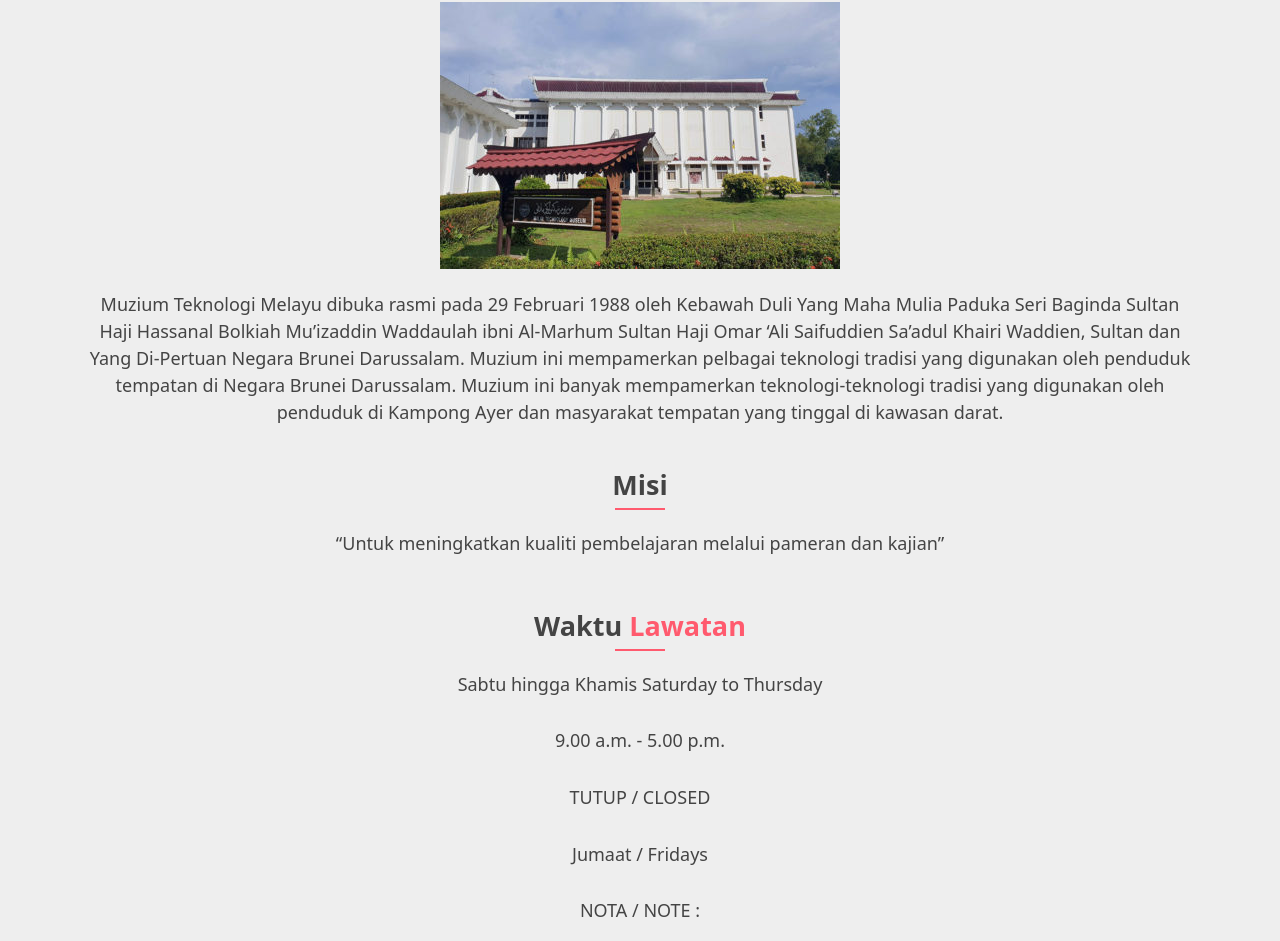
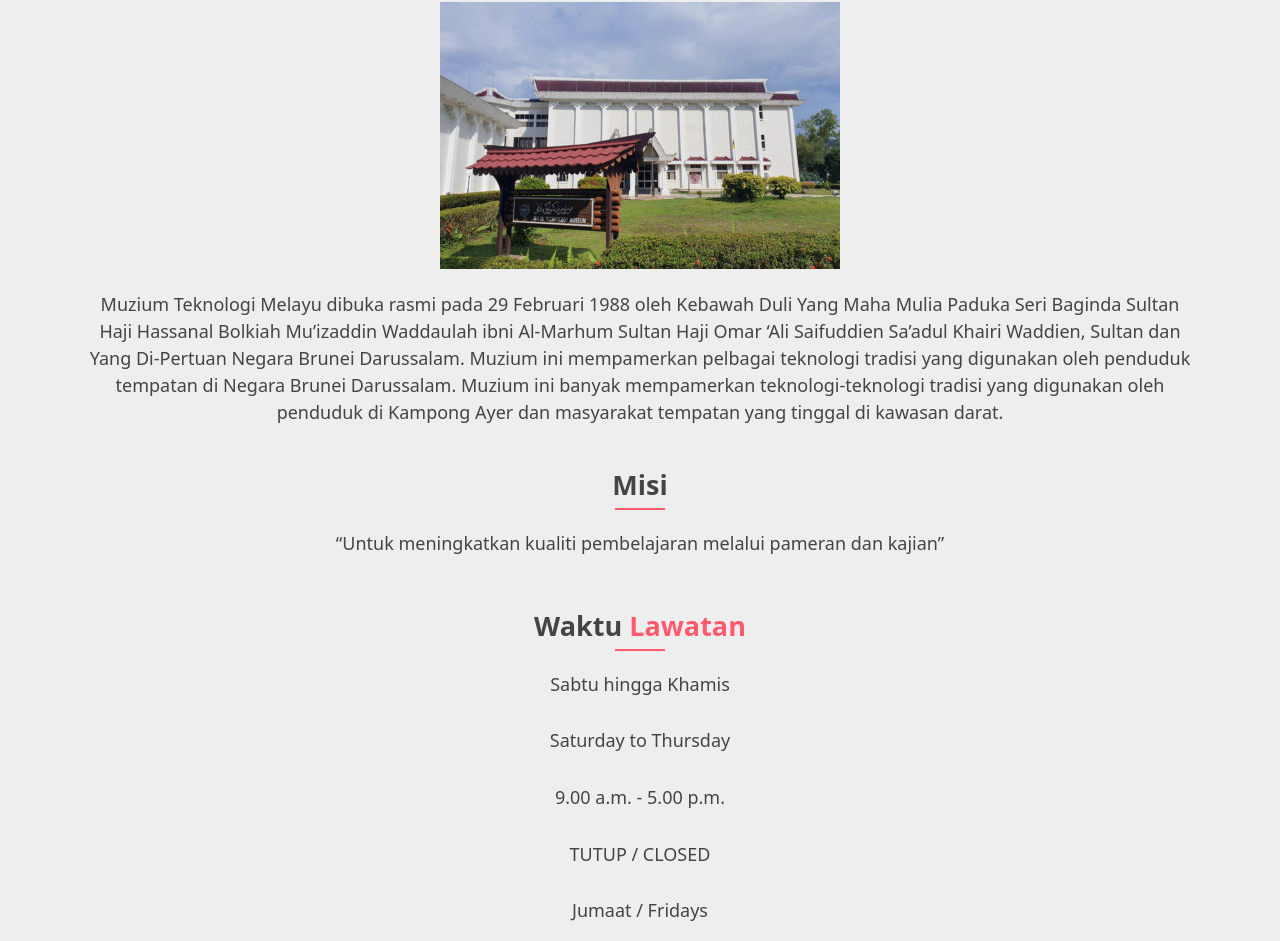
Before and after one commit to liyanalinggat/WebARTest, a website: page index.html in a window 1280 px wide. Shown: the part 113-1054 px from the top of the page. Drawn offline with nearby package versions, Linux system fonts and the light colour scheme.

Commit message:
Update index.html

```diff
--- a/index.html
+++ b/index.html
@@ -44,8 +44,9 @@
 
         <hr id="title-text-separator" />
 
-        <p>Sabtu hingga Khamis
-          Saturday to Thursday</p>
+        <p>Sabtu hingga Khamis</p>
+
+        <p>Saturday to Thursday</p>
 
         <p>9.00 a.m. - 5.00 p.m.</p>
 
```
